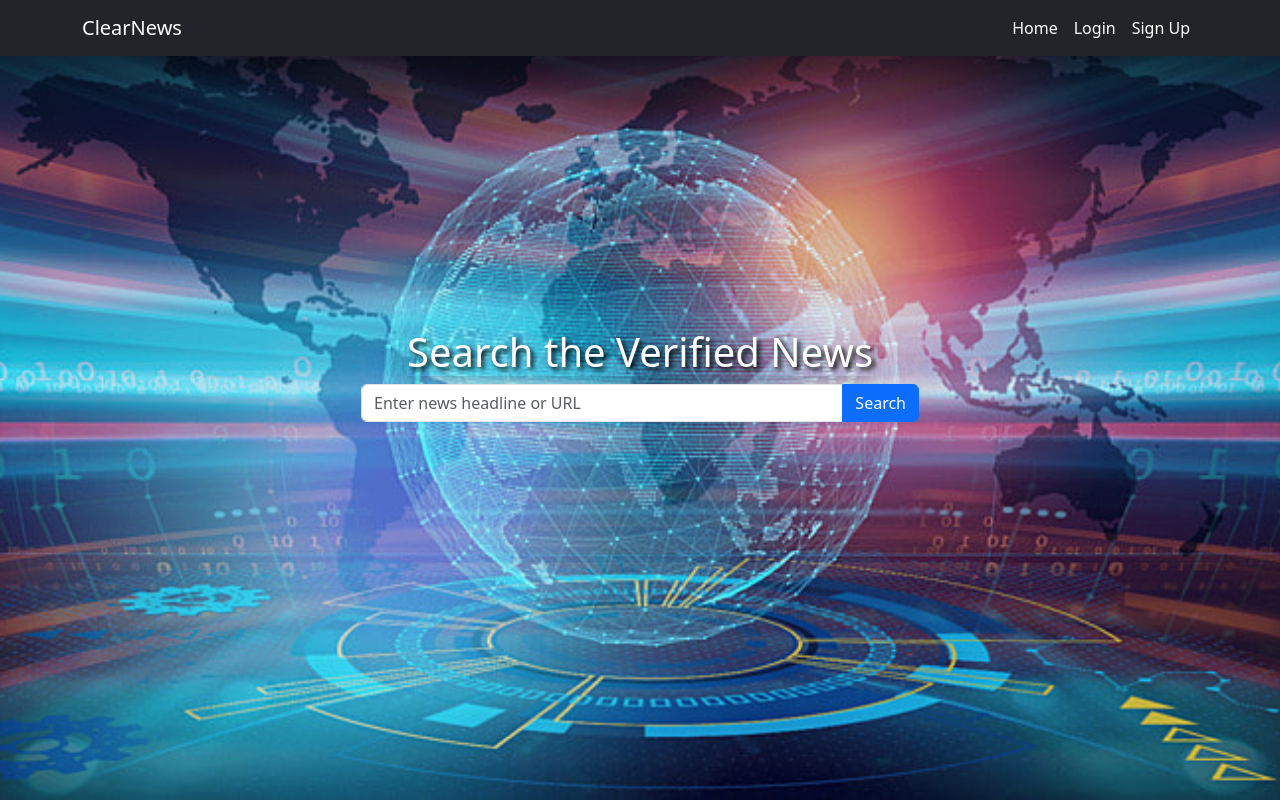
After one commit to ThePalace-EAFIT/ClearNews, a Django app: page /searchloged/ in a window 1280 px wide. The commit adds this page. Run offline with Django 5.2, Linux system fonts and the light colour scheme.

Commit message:
New interface

```diff
--- a/ClearNews/templates/base.html
+++ b/ClearNews/templates/base.html
@@ -50,17 +50,21 @@
                 <a class="navbar-brand" href="#">ClearNews</a>
                 <div class="collapse navbar-collapse justify-content-end">
                     <ul class="navbar-nav">
+
+                        {% if user.is_authenticated %}
                         <li class="nav-item">
-                            <a class="nav-link btn btn-primary text-white" href="{% url 'search' %}">Home</a>
+                            <a class="nav-link btn btn-primary text-white" href="{% url 'search' %}">Verify</a>
                         </li>
                         <li class="nav-item">
-                            <a class="nav-link btn btn-primary text-white" href="#">About</a>
+                            <a class="nav-link btn btn-primary text-white" href="{% url 'searchloged' %}">Search</a>
                         </li>
-                        {% if user.is_authenticated %}
                         <li class="nav-item">
                             <a class="nav-link btn btn-primary text-white" href="{% url 'logout' %}">Logout ({{ user.username }})</a>
                         </li>
                         {% else %}
+                        <li class="nav-item">
+                            <a class="nav-link btn btn-primary text-white" href="{% url 'search' %}">Home</a>
+                        </li>
                         <li class="nav-item">
                             <a class="nav-link btn btn-primary text-white" href="{% url 'login' %}">Login</a>
                         </li>
--- a/ClearNews/urls.py
+++ b/ClearNews/urls.py
@@ -16,12 +16,13 @@ Including another URLconf
 """
 from django.contrib import admin
 from django.urls import path, include
-from Search.views import search_view, news_search, loading_view
+from Search.views import search_view, news_search, loading_view, search
 
 urlpatterns = [
     path('admin/', admin.site.urls),
     path('', search_view, name='search'),
     path('search/', news_search, name='search_news'),
     path('loading/', loading_view, name='loading_view'),
+    path('searchloged/', search, name='searchloged'),
     path('accounts/', include('accounts.urls')),
 ]
--- /dev/null
+++ b/Search/templates/about.html
@@ -0,0 +1,13 @@
+{% extends 'base.html' %}
+
+{% block content %}
+<div class="search-container">
+    <h1 class="text-white text-center shadow">Search the Verified News</h1>
+    <form class="w-50 form" action="{% url 'search_news' %}" method="GET">
+        <div class="input-group">
+            <input type="text" class="form-control" placeholder="Enter news headline or URL" name="searchNew">
+            <button class="btn btn-primary" type="submit">Search</button>
+        </div>
+    </form>
+</div>
+{% endblock content %}
--- a/Search/views.py
+++ b/Search/views.py
@@ -5,10 +5,11 @@ from .models import New
 
 
 def search_view(request):
-    # Obtiene la consulta de búsqueda si existe
     query = request.GET.get('q', '')
     return render(request, 'search.html', {'query': query})
 
+def search(request):
+    return render(request, 'about.html')
 
 def news_search(request):
     searchTerm = request.GET.get('searchNew')
@@ -20,20 +21,20 @@ def news_search(request):
     return render(request, 'search_results.html', {'searchTerm': searchTerm, 'name': 'Santiago', 'news': news})
 
 def loading_view(request):
-    query = request.GET.get("verifyNew", "").strip()  # Elimina espacios en blanco
+    query = request.GET.get("verifyNew", "").strip()
 
     if query:
-        api_key = "AIzaSyB1FL2jEMWnoXW7BAsf4VYo3fWdtBsvvgY"  # Reemplázala con tu clave real
+        api_key = "AIzaSyB1FL2jEMWnoXW7BAsf4VYo3fWdtBsvvgY"
         api_url = f"https://factchecktools.googleapis.com/v1alpha1/claims:search?query={query}&key={api_key}"
 
         response = requests.get(api_url)
 
         if response.status_code == 200:
             data = response.json()
-            print(f"Respuesta de la API: {data}")  # Verifica en la consola
+            print(f"Respuesta de la API: {data}")
         else:
             data = {"error": f"Error {response.status_code}: {response.text}"}
-            print(data)  # Muestra el error en consola
+            print(data)
 
         return render(request, "results.html", {"query": query, "data": data})
 
```
Also changed, not shown: db.sqlite3.
